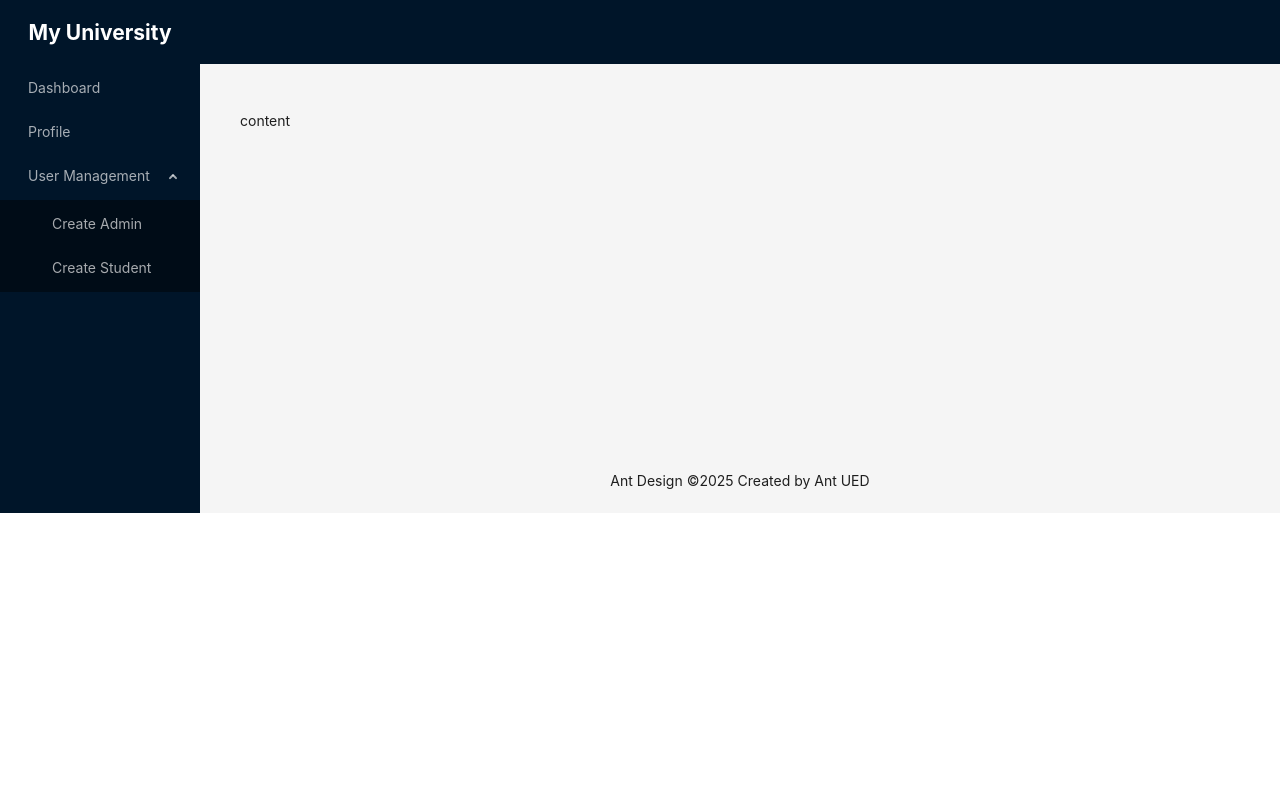
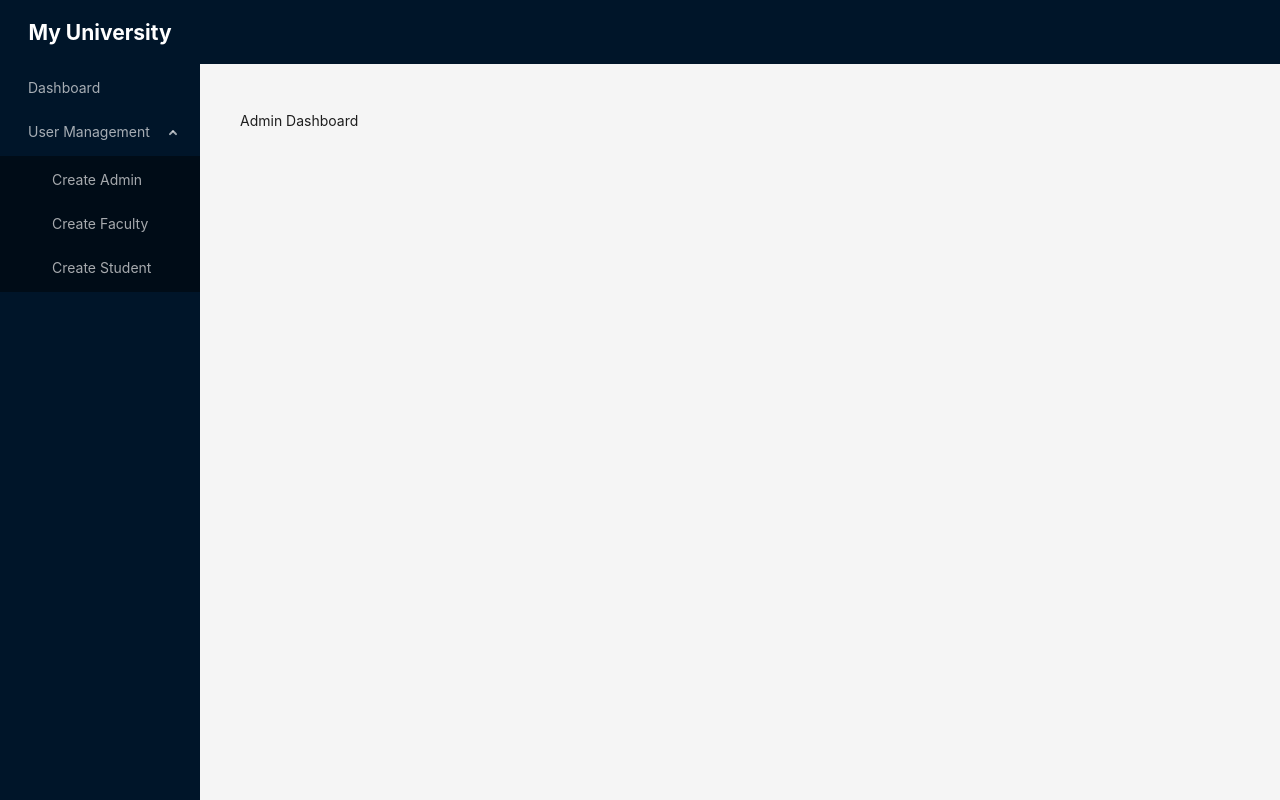
Before and after one commit to nurhossainfarid/myuniversity-client, a React (Vite) app: page /admin/dashboard in a window 1280 px wide. Both pictures are taken after a click on the element "User Management". Built offline with nearby package versions, Linux system fonts and the light colour scheme.

Commit message:
handle routes in dynamically

```diff
--- a/src/components/layout/MainLayout.tsx
+++ b/src/components/layout/MainLayout.tsx
@@ -1,41 +1,12 @@
-import {
-  UploadOutlined,
-  UserOutlined,
-  VideoCameraOutlined,
-} from "@ant-design/icons";
-import { Layout, Menu, MenuProps } from "antd";
-import { createElement } from "react";
+import { Layout, Menu } from "antd";
+import { Outlet } from "react-router-dom";
+import { adminSidebarItems } from "../../routes/admin.routes";
 
-const { Header, Content, Footer, Sider } = Layout;
-
-const items: MenuProps["items"] = [
-  {
-    key: "1",
-    label: "Dashboard",
-  },
-  {
-    key: "2",
-    label: "Profile",
-  },
-  {
-    key: "3",
-    label: "User Management",
-    children: [
-      {
-        key: "3.1",
-        label: "Create Admin",
-      },
-      {
-        key: "3.2",
-        label: "Create Student",
-      },
-    ],
-  },
-];
+const { Header, Content, Sider } = Layout;
 
 const MainLayout = () => {
   return (
-    <Layout>
+    <Layout style={{ minHeight: "100vh" }}>
       <Sider
         breakpoint="lg"
         collapsedWidth="0"
@@ -61,7 +32,7 @@ const MainLayout = () => {
           theme="dark"
           mode="inline"
           defaultSelectedKeys={["4"]}
-          items={items}
+          items={adminSidebarItems}
         />
       </Sider>
       <Layout>
@@ -73,12 +44,9 @@ const MainLayout = () => {
               minHeight: 360,
             }}
           >
-            content
+            <Outlet />
           </div>
         </Content>
-        <Footer style={{ textAlign: "center" }}>
-          Ant Design ©{new Date().getFullYear()} Created by Ant UED
-        </Footer>
       </Layout>
     </Layout>
   );
--- a/src/main.tsx
+++ b/src/main.tsx
@@ -1,10 +1,11 @@
-import { StrictMode } from 'react'
-import { createRoot } from 'react-dom/client'
-import './index.css'
-import App from './App.tsx'
+import { StrictMode } from "react";
+import { createRoot } from "react-dom/client";
+import "./index.css";
+import { RouterProvider } from "react-router-dom";
+import routes from "./routes/routes.tsx";
 
-createRoot(document.getElementById('root')!).render(
+createRoot(document.getElementById("root")!).render(
   <StrictMode>
-    <App />
-  </StrictMode>,
-)
+    <RouterProvider router={routes} />
+  </StrictMode>
+);
--- /dev/null
+++ b/src/pages/admin/AdminDashboard.tsx
@@ -0,0 +1,9 @@
+const AdminDashboard = () => {
+    return (
+        <div>
+            Admin Dashboard
+        </div>
+    );
+};
+
+export default AdminDashboard;
--- /dev/null
+++ b/src/pages/admin/CreateAdmin.tsx
@@ -0,0 +1,9 @@
+const CreateAdmin = () => {
+    return (
+        <div>
+            Create Admin
+        </div>
+    );
+};
+
+export default CreateAdmin;
--- /dev/null
+++ b/src/pages/admin/CreateFaculty.tsx
@@ -0,0 +1,9 @@
+const CreateFaculty = () => {
+    return (
+        <div>
+            Create Faculty
+        </div>
+    );
+};
+
+export default CreateFaculty;
--- /dev/null
+++ b/src/pages/admin/CreateStudent.tsx
@@ -0,0 +1,9 @@
+const CreateStudent = () => {
+    return (
+        <div>
+            Create Student
+        </div>
+    );
+};
+
+export default CreateStudent;
--- /dev/null
+++ b/src/routes/admin.routes.tsx
@@ -0,0 +1,100 @@
+import { ReactNode } from "react";
+import AdminDashboard from "../pages/admin/AdminDashboard";
+import CreateAdmin from "../pages/admin/CreateAdmin";
+import CreateFaculty from "../pages/admin/CreateFaculty";
+import { NavLink } from "react-router-dom";
+import CreateStudent from "../pages/admin/CreateStudent";
+
+type TRoute = {
+  path: string | undefined;
+  element: ReactNode;
+};
+
+type TSidebarItem = {
+  key: string;
+  label: ReactNode;
+  children?: TSidebarItem[];
+};
+
+type TAdminPaths = {
+  name: string;
+  path?: string;
+  element?: ReactNode;
+  children?: TAdminPaths[];
+};
+
+const adminPaths: TAdminPaths[] = [
+  {
+    name: "Dashboard",
+    path: "dashboard",
+    element: <AdminDashboard />,
+  },
+  {
+    name: "User Management",
+    children: [
+      {
+        name: "Create Admin",
+        path: "create-admin",
+        element: <CreateAdmin />,
+      },
+      {
+        name: "Create Faculty",
+        path: "create-faculty",
+        element: <CreateFaculty />,
+      },
+      {
+        name: "Create Student",
+        path: "create-student",
+        element: <CreateStudent />,
+      },
+    ],
+  },
+];
+
+export const adminSidebarItems = adminPaths.reduce(
+  (acc: TSidebarItem[], item: TAdminPaths) => {
+    if (item.path && item.name) {
+      acc.push({
+        key: item.name,
+        label: <NavLink to={`/admin/${item.path}`}>{item.name}</NavLink>,
+      });
+    }
+
+    if (item.children) {
+      acc.push({
+        key: item.name,
+        label: item.name,
+        children: item.children.map((child) => ({
+          key: child.name,
+          label: <NavLink to={`/admin/${child.path}`}>{child.name}</NavLink>,
+        })),
+      });
+    }
+
+    return acc;
+  },
+  []
+);
+
+export const adminRoutes = adminPaths.reduce(
+  (acc: TRoute[], item: TAdminPaths) => {
+    if (item.path && item.element) {
+      acc.push({
+        path: item.path,
+        element: item.element,
+      });
+    }
+
+    if (item.children) {
+      item.children.forEach((child) => {
+        acc.push({
+          path: child.path,
+          element: child.element,
+        });
+      });
+    }
+
+    return acc;
+  },
+  []
+);
--- /dev/null
+++ b/src/routes/routes.tsx
@@ -0,0 +1,17 @@
+import { createBrowserRouter } from "react-router-dom";
+import App from "../App";
+import { adminRoutes } from "./admin.routes";
+
+const routes = createBrowserRouter([
+  {
+    path: "/",
+    element: <App />,
+  },
+  {
+    path: "/admin",
+    element: <App />,
+    children: adminRoutes,
+  },
+]);
+
+export default routes;
```
Also changed, not shown: src/pages/About.tsx (added, +10 -0 lines), src/pages/Contact.tsx (added, +9 -0 lines), src/pages/Login.tsx (added, +9 -0 lines), src/pages/Register.tsx (added, +9 -0 lines).
